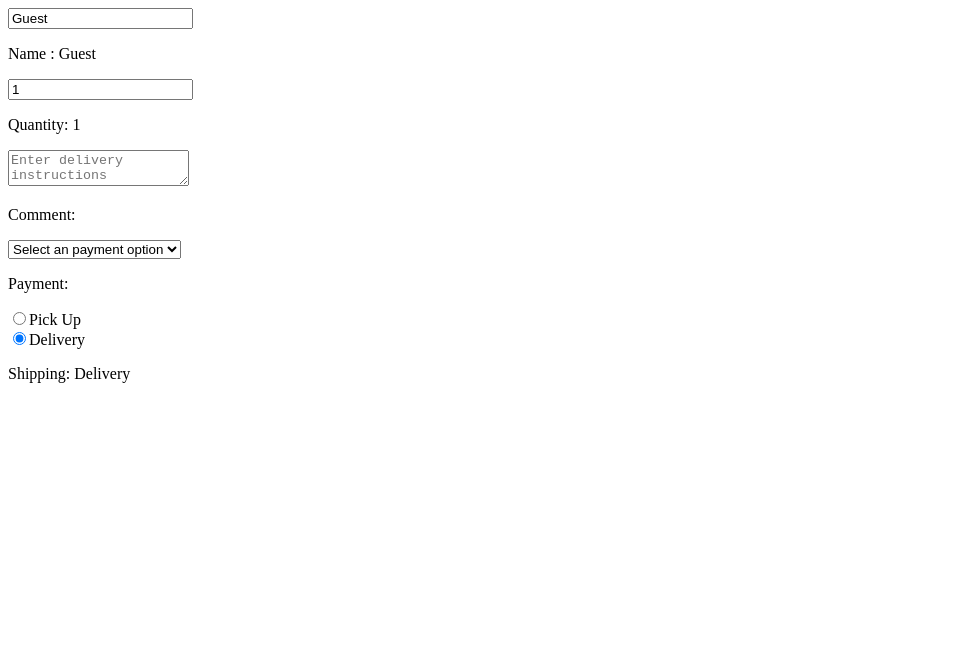
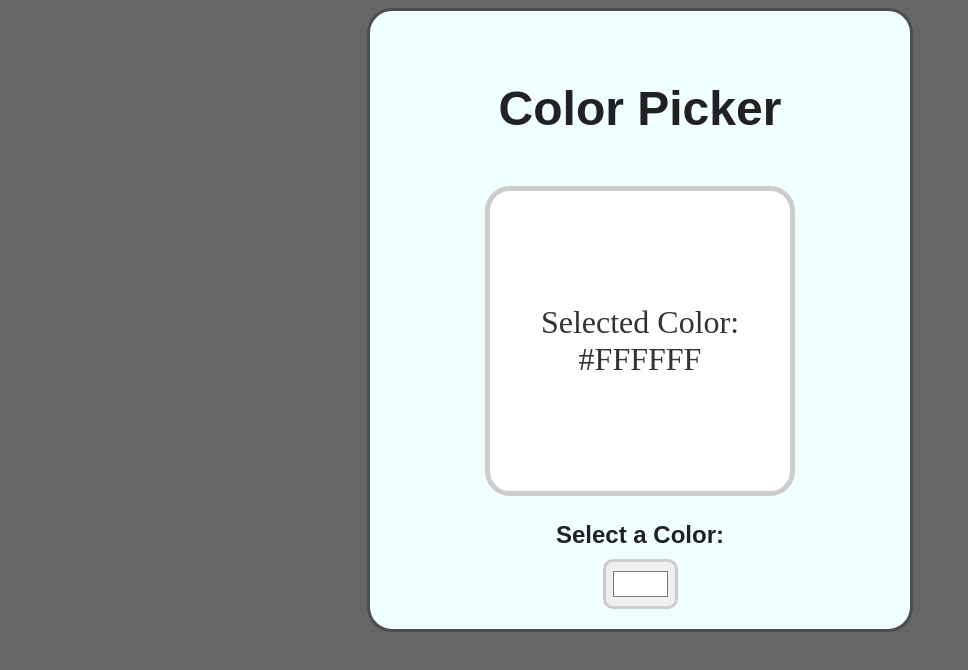
Before and after one commit to loneMatterAT/ReactJS-Fundamental-Series, a React (Vite) app: page / in a window 1280 px wide. Shown: the top 670 px of the page, without its empty margins (0-968 px from the left). Built offline with nearby package versions, Linux system fonts and the light colour scheme.

Commit message:
This is my 10th Series of React Fundamentals of creating a simple React Color Picker Program.

```diff
--- a/src/01 - React Introduction/App.jsx
+++ b/src/01 - React Introduction/App.jsx
@@ -29,7 +29,10 @@
 // import Counter from '../08 - React Hook & useState/Project/Counter.jsx'
 
 // 09 - React onChange
-import MyComponent from '../09- React onChange/MyComponent.jsx'
+// import MyComponent from '../09- React onChange/MyComponent.jsx'
+
+// 10 - React Color Picker Program
+import ColorPicker from '../10 - React Color Picker Program/ColorPicker.jsx'
 
 
 
@@ -157,9 +160,16 @@ function App() {
       //            ex. <input>, <textarea>, <select>, <radio>
       //            Triggers a function every time the value of the input changes
 
+      // return(
+      //     <>
+      //         <MyComponent/>
+      //     </>
+      // );
+
+      // 10 - React Color Picker Program
       return(
           <>
-              <MyComponent/>
+              <ColorPicker/>
           </>
       );
 }
--- /dev/null
+++ b/src/10 - React Color Picker Program/ColorPicker.jsx
@@ -0,0 +1,30 @@
+// Importing useState hook
+import React, {useState} from 'react';
+
+// Function for color picking
+function ColorPicker() {
+  // Using useState hook to creat a statful variable
+  const [color, setColor] = useState("#FFFFFF"); // hexadecimal value for initial value for default white
+
+// Function to handle color changes
+function handleColorChange(event) {
+  setColor(event.target.value);
+}
+
+  return(
+        <>
+          <div className="color-picker-container">
+            <h1 className="color-header">Color Picker</h1>
+            <div className="color-display" style={{backgroundColor: color}}> {/* In any CSS properties in JS, we need to enclose this in object, so we use double set of curly braces */}
+              <p>Selected Color: {color}</p>
+            </div>
+            <label for="color-pick" className="color-label">Select a Color:</label>
+            <input name="color-pick" type="color" value={color} onChange={handleColorChange} />
+
+          </div>
+
+        </>
+  );
+}
+
+export default ColorPicker
--- a/src/index.css
+++ b/src/index.css
@@ -345,3 +345,87 @@ body {
   background-color: hsl(197, 100%, 48%);
   transition: background-color 0.25s;
 }
+
+/* 10 - ReactJS Color Picker Program CSS */
+body {
+  font-family: Arial, sans-serif;
+  background-color: hsl(0, 0%, 40%);
+}
+
+.color-picker-container {
+  display: flex;
+  flex-direction: column;
+  align-items: center;
+  border: 3px solid hsl(0, 0%, 30%);
+  border-radius: 25px;
+  padding: 20px;
+  width: 500px;
+  margin: auto;
+  background-color: azure;
+  cursor: pointer;
+}
+
+.color-picker-container:hover {
+  /*Animation property within the container box*/
+  animation-name: colorChange; /*changing the color of an element/box*/
+
+  /*Animation duration property*/
+  animation-duration: 5s;
+
+  /* Set the changing color into infinite */
+  animation-iteration-count: infinite;
+
+  /* Transition for smooth animation of changing colors */
+  transition: animation-iteration-count 0.25s ease-in-out;
+}
+
+/* Animation : colorChange */
+@keyframes colorChange { /*changing the color of an element/box*/
+  0%{background-color: hsl(0, 86%, 67%)} /*0% changing bg color of an element/box to light red*/
+  20%{background-color: hsl(24, 86%, 67%)} /*20% changing bg color of an element/box to orange*/
+  40%{background-color: hsl(54, 86%, 67%)} /*40% changing bg color of an element/box to yellow*/
+  60%{background-color: hsl(118, 86%, 67%)} /*60% changing bg color of an element/box to light green*/
+  80%{background-color: hsl(189, 86%, 67%)} /*80% changing bg color of an element/box to light blue*/
+  100%{background-color: hsl(276, 86%, 67%)} /*100% changing bg color of an element/box to purple*/
+}
+
+.color-header {
+  margin: 50px;
+  font-size: 3rem;
+  color: hsl(0, 0%, 13%);
+}
+
+.color-display {
+  width: 300px;
+  height: 300px;
+  display: flex;
+  justify-content: center;
+  align-items: center;
+  border: 5px solid hsl(0, 0%, 80%);
+  border-radius: 25px;
+  margin-bottom: 25px;
+  transition:  0.25s ease;
+}
+
+.color-display p {
+  font-family: cursive;
+  color: hsl(0, 0%, 20%);
+  font-size: 2rem;
+  text-align: center;
+}
+
+.color-label {
+  font-size: 1.5rem;
+  font-weight: bold;
+  margin-bottom: 10px;
+  color: hsl(0, 0%, 13%);
+}
+
+/* We use attribute selector for selecting specific and only all input elements that had type 'color' */
+input[type="color"] {
+  width: 75px;
+  height: 50px;
+  padding: 5px;
+  border-radius: 10px;
+  border: 3px solid hsl(0, 0%, 80%);
+}
```
